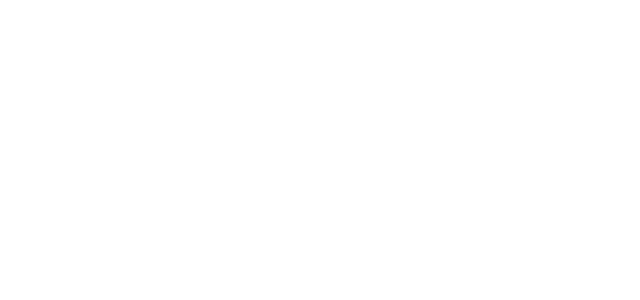
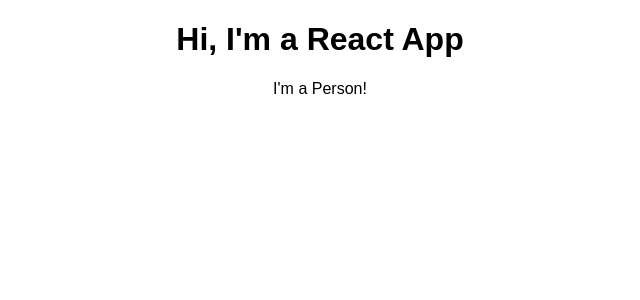
Before and after one commit to wloszynski/React-The-Complete-Guide, a React (Create React App) app in the folder react-complete-guide/: page / in a window 1280 px wide. Shown: the top 300 px of the page, without its empty margins (320-960 px from the left). Built offline with nearby package versions, Linux system fonts and the light colour scheme.

Commit message:
creating a functional component

```diff
--- a/react-complete-guide/src/App.js
+++ b/react-complete-guide/src/App.js
@@ -1,14 +1,20 @@
 import React, { Component } from "react";
 import "./App.css";
+import Person from "./Person/Person";
 
 class App extends Component {
   render() {
-    // return (
-    //   <div className="App">
-    //     <h1>Hi, I'm a React App</h1>
-    //   </div>
+    return (
+      <div className="App">
+        <h1>Hi, I'm a React App</h1>
+        <Person />
+      </div>
+    );
+    // return React.createElement(
+    //   "div",
+    //   { className: "App" },
+    //   React.createElement("h1", null, "Hi, I'm a React App!!!")
     // );
-    return React.createElement("div", null);
   }
 }
 
--- /dev/null
+++ b/react-complete-guide/src/Person/Person.js
@@ -0,0 +1,7 @@
+import React from "react";
+
+const person = () => {
+  return <p>I'm a Person!</p>;
+};
+
+export default person;
```
